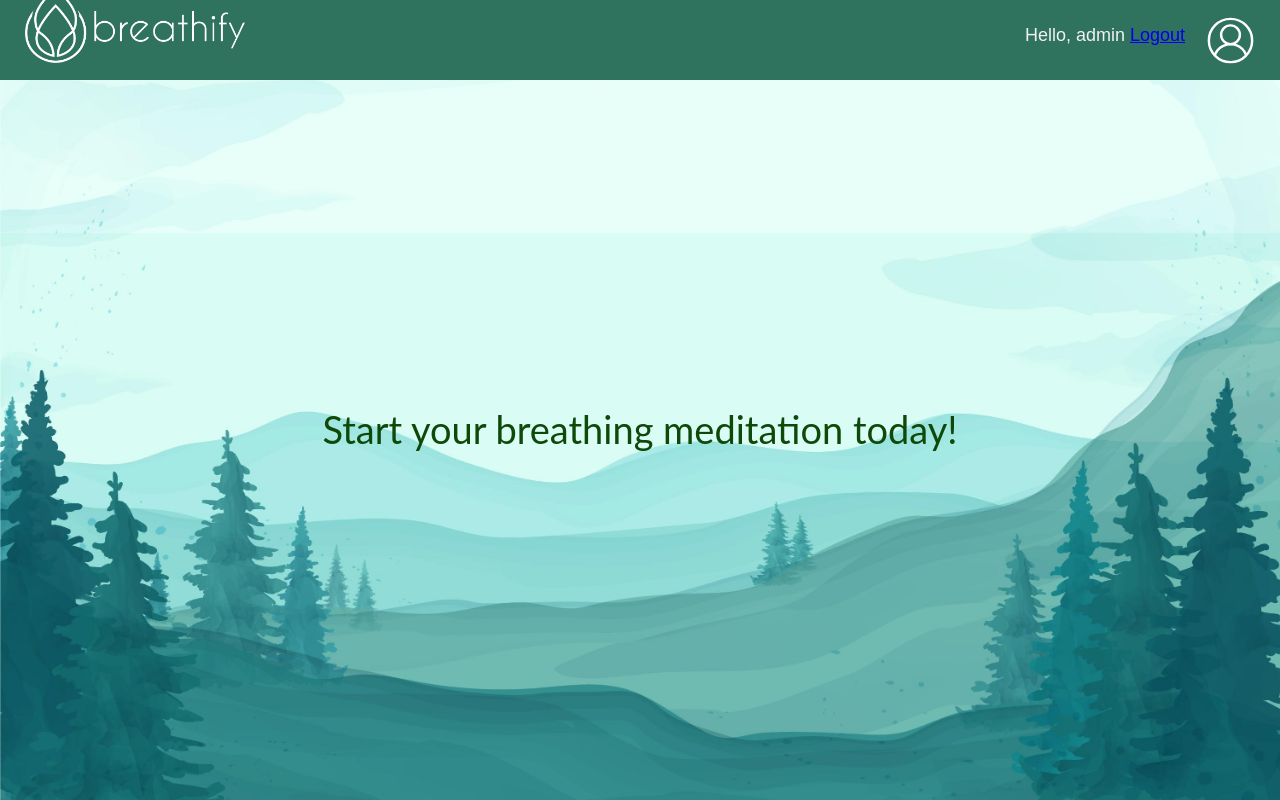
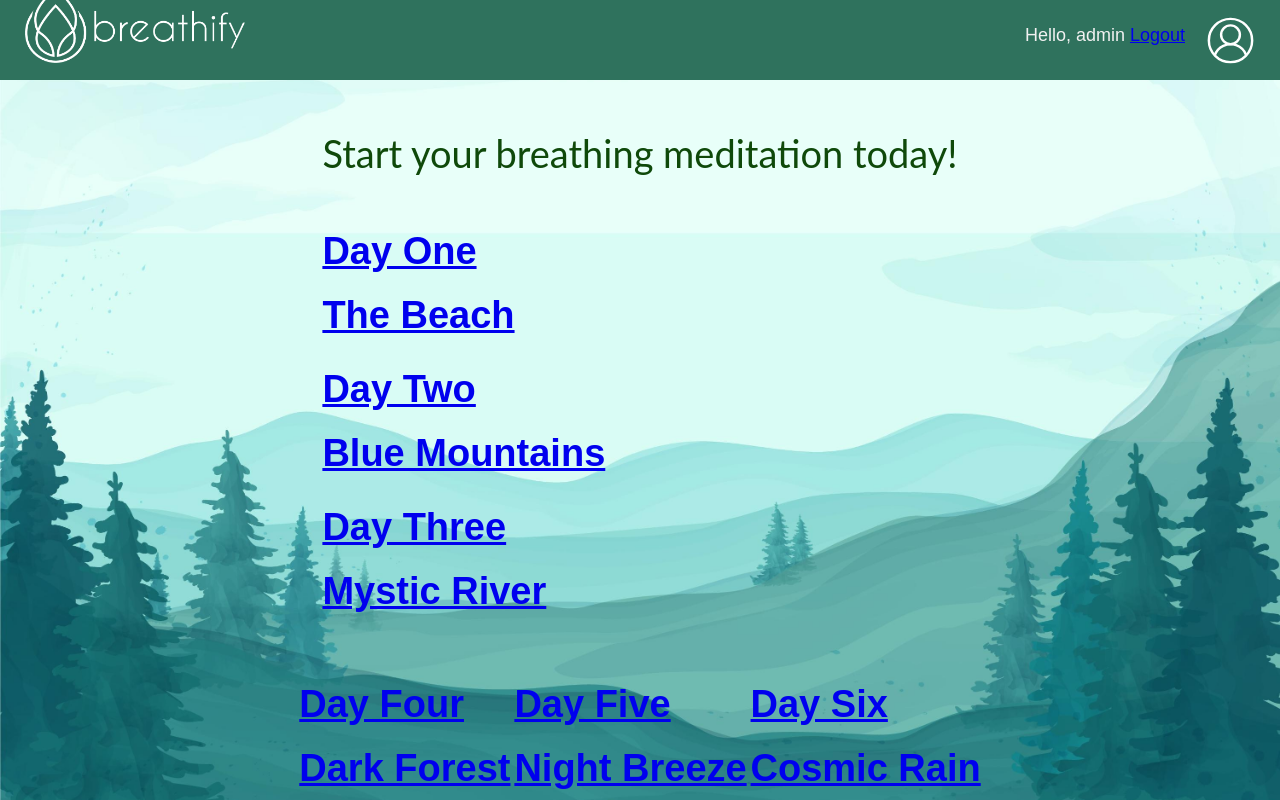
Before and after one commit to manzoorpm/CS555_breathify, a Django app: page / in a window 1280 px wide. Run offline with Django 4.2, Linux system fonts and the light colour scheme; a user stored in the database is signed in.

Commit message:
added game levels

```diff
--- a/breathify/appone/templates/appone/home.html
+++ b/breathify/appone/templates/appone/home.html
@@ -23,11 +23,69 @@
 		<div class="levels-head-text">
 		<h1 class="heading-2">Start your breathing meditation today!</h1>
 		</div>
-		<!--place here-->
-
-
-		<!--place here-->
-	</div>
-	</div>
+		<!-<div class="levels-row">
+    <a href="{% url 'levelone' %}" class="level-item-a w-inline-block">
+        <div class="level-item-80">
+        <div class="div-block-4">
+            <h1 class="day-text">Day One</h1>
+        </div>
+        </div>
+        <div class="level-item-20">
+        <h1 class="theme-text">The Beach</h1>
+        </div>
+    </a>
+    <a href="#" class="level-item-b w-inline-block">
+        <div class="level-item-80">
+        <div class="div-block-4">
+            <h1 class="day-text">Day Two</h1>
+        </div>
+        </div>
+        <div class="level-item-20">
+        <h1 class="theme-text">Blue Mountains</h1>
+        </div>
+    </a>
+    <a href="#" class="level-item-c w-inline-block">
+        <div class="level-item-80">
+        <div class="div-block-4">
+            <h1 class="day-text">Day Three</h1>
+        </div>
+        </div>
+        <div class="level-item-20">
+        <h1 class="theme-text">Mystic River</h1>
+        </div>
+    </a>
+    </div>
+    <div class="levels-row">
+    <a href="#" class="level-item-d w-inline-block">
+        <div class="level-item-80">
+        <div class="div-block-4">
+            <h1 class="day-text">Day Four</h1>
+        </div>
+        </div>
+        <div class="level-item-20">
+        <h1 class="theme-text">Dark Forest</h1>
+        </div>
+    </a>
+    <a href="#" class="level-item-f w-inline-block">
+        <div class="level-item-80">
+        <div class="div-block-4">
+            <h1 class="day-text">Day Five</h1>
+        </div>
+        </div>
+        <div class="level-item-20">
+        <h1 class="theme-text">Night Breeze</h1>
+        </div>
+    </a>
+    <a href="#" class="level-item-e w-inline-block">
+        <div class="level-item-80">
+        <div class="div-block-4">
+            <h1 class="day-text">Day Six</h1>
+        </div>
+        </div>
+        <div class="level-item-20">
+        <h1 class="theme-text">Cosmic Rain</h1>
+        </div>
+    </a>
+		</div>
 </body>
 </html>
```
